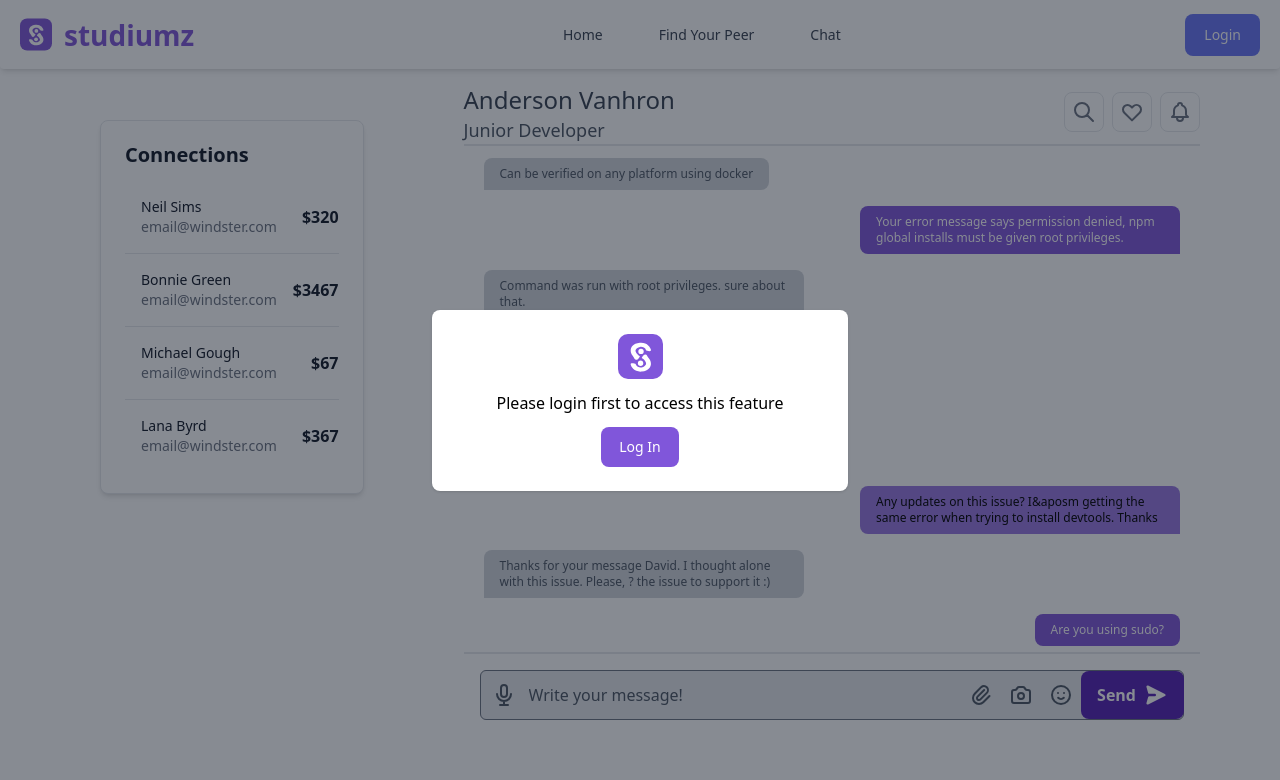
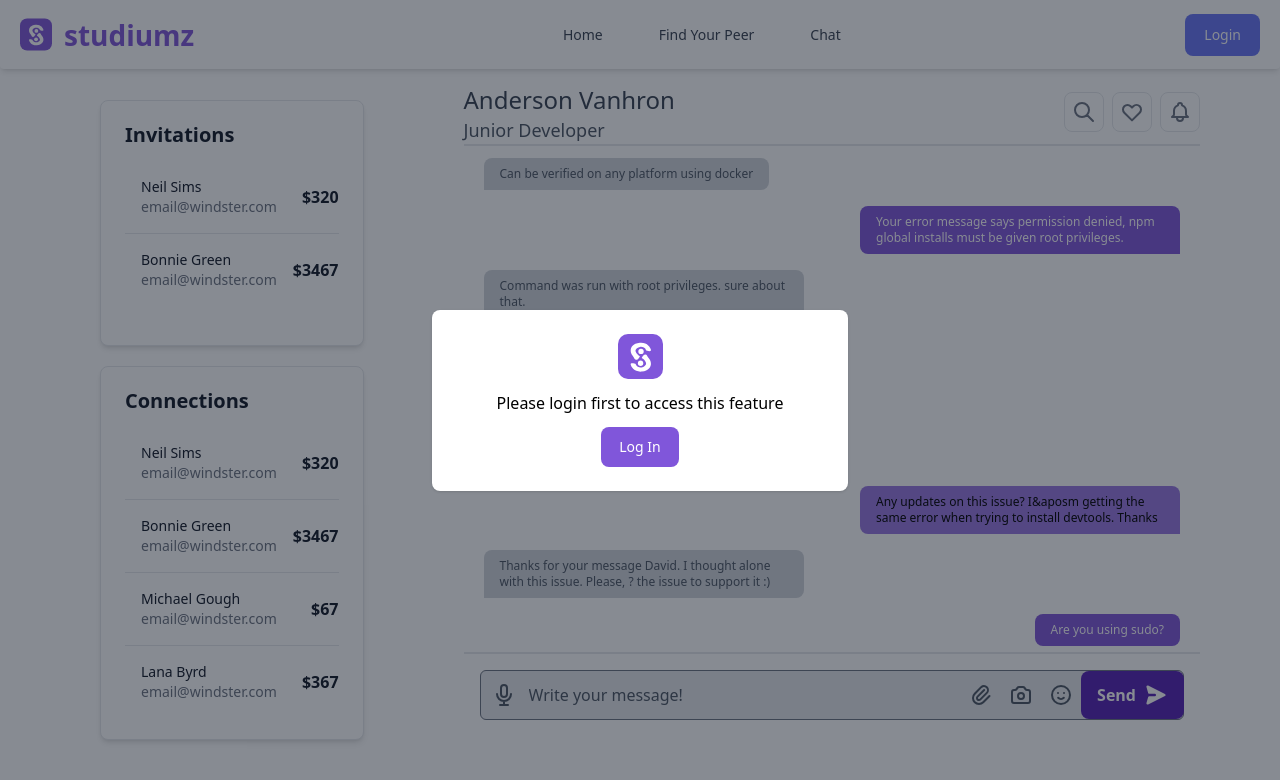
Before and after one commit to Studiumz/studiumz-frontend, a Next.js app: page /chat in a window 1280 px wide. Shown: the top 780 px of the page. Built offline with nearby package versions, Linux system fonts and the light colour scheme; no server answers.

Commit message:
update chat page

```diff
--- a/src/components/modules/ChatModule/index.tsx
+++ b/src/components/modules/ChatModule/index.tsx
@@ -16,7 +16,71 @@ export default function ChatModule() {
   return (
     <>
       <div className="flex lg:flex-row flex-col">
-        <div className="lg:w-1/4 w-full px-5 py-10 p-5 lg:mt-20 lg:ml-20 mt-24">
+        <div className="lg:w-1/4 w-full px-5 p-5 lg:mt-20 lg:ml-20 mt-24">
+          <Card className="mb-5">
+            <div className="flex items-center justify-between">
+              <h5 className="text-xl font-bold leading-none text-gray-900 dark:text-white">
+                Invitations
+              </h5>
+            </div>
+            <div className="flow-root">
+              <ul className="divide-y divide-gray-200 dark:divide-gray-700 overflow-y-auto h-40">
+                <li className="py-3 sm:py-4">
+                  <div className="flex items-center space-x-4">
+                    <div className="shrink-0">
+                      {/* <No
+                        Display
+                        Name
+                        alt="Neil image"
+                        className="rounded-full"
+                        height="32"
+                        src="/images/people/profile-picture-1.jpg"
+                        width="32"
+                      /> */}
+                    </div>
+                    <div className="min-w-0 flex-1">
+                      <p className="truncate text-sm font-medium text-gray-900 dark:text-white">
+                        Neil Sims
+                      </p>
+                      <p className="truncate text-sm text-gray-500 dark:text-gray-400">
+                        email@windster.com
+                      </p>
+                    </div>
+                    <div className="inline-flex items-center text-base font-semibold text-gray-900 dark:text-white">
+                      $320
+                    </div>
+                  </div>
+                </li>
+
+                <li className="py-3 sm:py-4">
+                  <div className="flex items-center space-x-4">
+                    <div className="shrink-0">
+                      {/* <No
+                        Display
+                        Name
+                        alt="Bonnie image"
+                        className="rounded-full"
+                        height="32"
+                        src="/images/people/profile-picture-3.jpg"
+                        width="32"
+                      /> */}
+                    </div>
+                    <div className="min-w-0 flex-1">
+                      <p className="truncate text-sm font-medium text-gray-900 dark:text-white">
+                        Bonnie Green
+                      </p>
+                      <p className="truncate text-sm text-gray-500 dark:text-gray-400">
+                        email@windster.com
+                      </p>
+                    </div>
+                    <div className="inline-flex items-center text-base font-semibold text-gray-900 dark:text-white">
+                      $3467
+                    </div>
+                  </div>
+                </li>
+              </ul>
+            </div>
+          </Card>
           <Card>
             <div className="flex items-center justify-between">
               <h5 className="text-xl font-bold leading-none text-gray-900 dark:text-white">
--- a/src/pages/index.tsx
+++ b/src/pages/index.tsx
@@ -68,7 +68,7 @@ export default function Home() {
 
   return (
     <>
-      <div className="relative bg-gradient-to-r from-white via-white to-violet bg-opacity-50 flex flex-col md:flex-row justify-center items-center mb-10 min-h-[40vw] w-full lg:p-24 md:p-20 lg:py-56 py-48">
+      <div className="relative flex flex-col md:flex-row justify-center items-center mb-10 min-h-[40vw] w-full lg:p-24 md:p-20 lg:py-56 py-48">
         {/* left */}
         <div
           className="flex flex-col relative mb-10 leading-none
```
